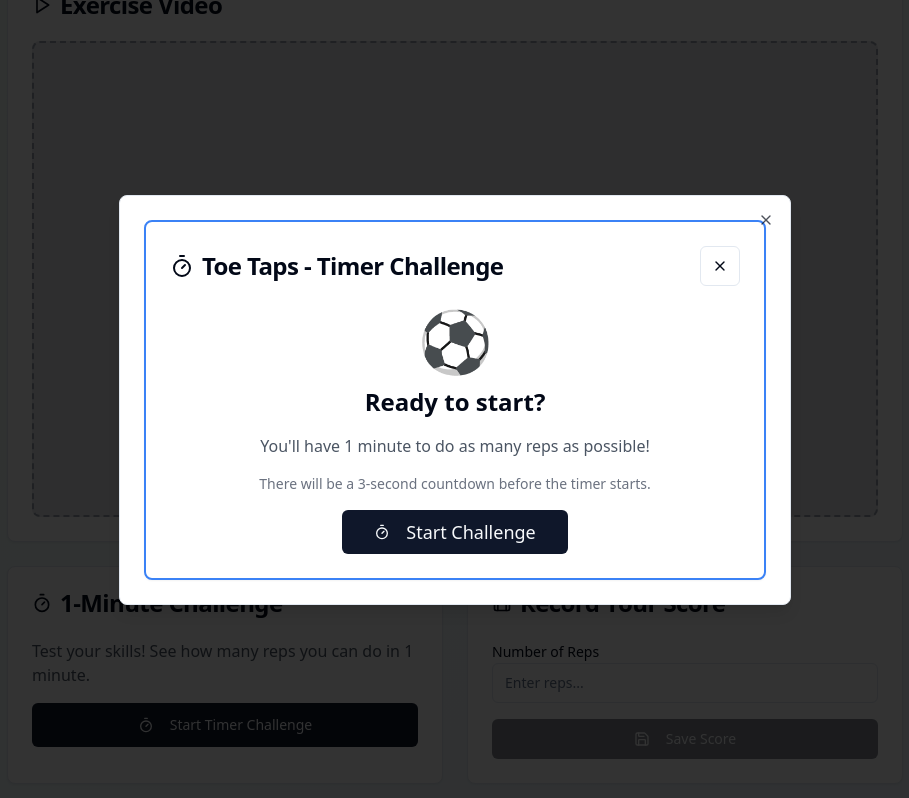
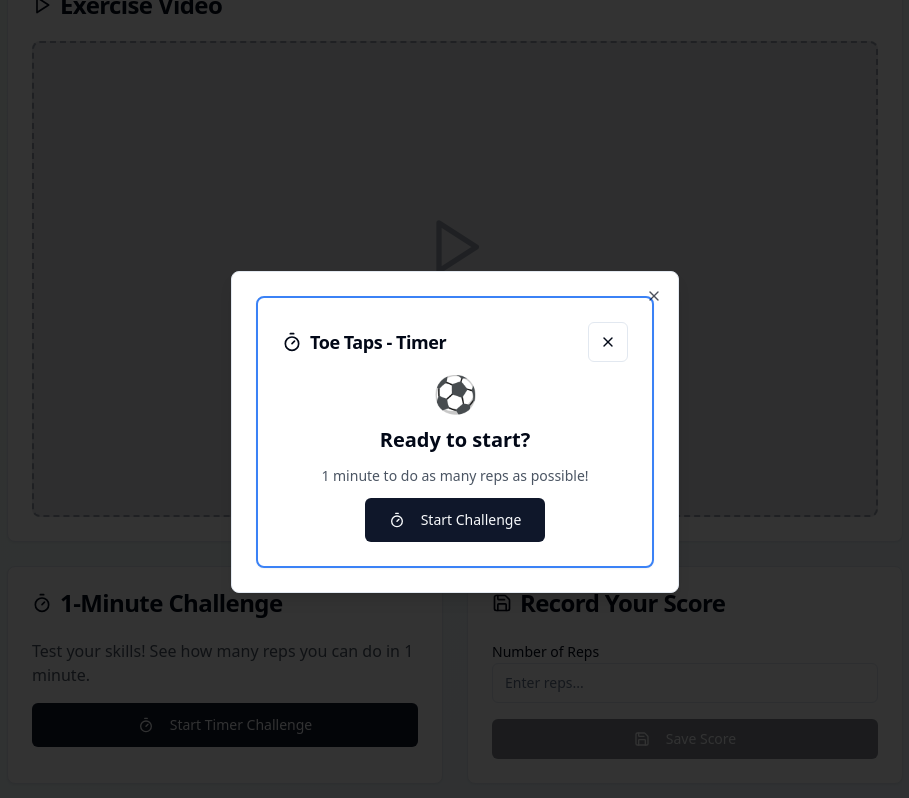
Before and after one commit to debo21672-afk/football-drills, a React (Vite) app: page /exercise/1-1 in a window 1280 px wide. Both pictures are taken after a click on the button "Start Timer Challenge". Shown: the part 132-930 px from the top of the page, without its empty margins (185-1094 px from the left). Built offline with nearby package versions, Linux system fonts and the light colour scheme.

Commit message:
Fix: Show video during timer
Modify TimerComponent to display the video on the Exercise page while the timer is active.

```diff
--- a/src/components/TimerComponent.tsx
+++ b/src/components/TimerComponent.tsx
@@ -120,66 +120,63 @@ export const TimerComponent = ({ onComplete, onCancel, exerciseName }: TimerComp
   };
 
   return (
-    <div className="space-y-6">
+    <div className="space-y-4">
       <Card className="border-2 border-blue-500">
-        <CardHeader>
+        <CardHeader className="pb-3">
           <div className="flex justify-between items-center">
-            <CardTitle className="flex items-center gap-2">
-              <Timer className="w-6 h-6" />
-              {exerciseName} - Timer Challenge
+            <CardTitle className="flex items-center gap-2 text-lg">
+              <Timer className="w-5 h-5" />
+              {exerciseName} - Timer
             </CardTitle>
             <Button variant="outline" size="icon" onClick={onCancel}>
               <X className="w-4 h-4" />
             </Button>
           </div>
         </CardHeader>
-        <CardContent className="space-y-6">
+        <CardContent className="space-y-4">
           {phase === 'ready' && (
-            <div className="text-center space-y-4">
-              <div className="text-6xl">⚽</div>
-              <h2 className="text-2xl font-bold">Ready to start?</h2>
-              <p className="text-gray-600">You'll have 1 minute to do as many reps as possible!</p>
-              <p className="text-sm text-gray-500">
-                There will be a 3-second countdown before the timer starts.
-              </p>
-              <Button size="lg" onClick={startTimer} className="text-lg px-8 py-3">
-                <Timer className="w-5 h-5 mr-2" />
+            <div className="text-center space-y-3">
+              <div className="text-4xl">⚽</div>
+              <h2 className="text-xl font-bold">Ready to start?</h2>
+              <p className="text-gray-600 text-sm">1 minute to do as many reps as possible!</p>
+              <Button size="lg" onClick={startTimer} className="px-6 py-2">
+                <Timer className="w-4 h-4 mr-2" />
                 Start Challenge
               </Button>
             </div>
           )}
 
           {phase === 'countdown' && (
-            <div className="text-center space-y-4">
-              <div className="text-8xl font-bold text-blue-600 animate-pulse">
+            <div className="text-center space-y-3">
+              <div className="text-6xl font-bold text-blue-600 animate-pulse">
                 {countdown}
               </div>
-              <h2 className="text-xl font-semibold">Get Ready!</h2>
+              <h2 className="text-lg font-semibold">Get Ready!</h2>
             </div>
           )}
 
           {phase === 'active' && (
-            <div className="space-y-6">
+            <div className="space-y-4">
               <div className="text-center">
-                <div className={`text-6xl font-bold ${timeLeft <= 10 ? 'text-red-500 animate-pulse' : 'text-blue-600'}`}>
+                <div className={`text-4xl font-bold ${timeLeft <= 10 ? 'text-red-500 animate-pulse' : 'text-blue-600'}`}>
                   {formatTime(timeLeft)}
                 </div>
-                <p className="text-lg text-gray-600">Time Remaining</p>
+                <p className="text-sm text-gray-600">Time Remaining</p>
               </div>
-              <div className="text-center space-y-4 text-base italic text-gray-500">
+              <div className="text-center text-sm italic text-gray-500">
                 Enter your score after the timer ends!
               </div>
             </div>
           )}
 
           {phase === 'finished' && (
-            <div className="text-center space-y-4">
-              <div className="text-6xl">🎉</div>
-              <h2 className="text-2xl font-bold">Time's Up!</h2>
+            <div className="text-center space-y-3">
+              <div className="text-4xl">🎉</div>
+              <h2 className="text-xl font-bold">Time's Up!</h2>
               {!scoreSubmitted ? (
-                <form onSubmit={handleScoreSubmit} className="max-w-xs mx-auto space-y-4">
-                  <div className="bg-blue-50 rounded-lg p-4">
-                    <Label htmlFor="score-input" className="block mb-2 text-lg text-gray-700">Enter your score</Label>
+                <form onSubmit={handleScoreSubmit} className="max-w-xs mx-auto space-y-3">
+                  <div className="bg-blue-50 rounded-lg p-3">
+                    <Label htmlFor="score-input" className="block mb-2 text-sm text-gray-700">Enter your score</Label>
                     <Input
                       id="score-input"
                       type="number"
@@ -188,7 +185,7 @@ export const TimerComponent = ({ onComplete, onCancel, exerciseName }: TimerComp
                       inputMode="numeric"
                       value={manualScore}
                       onChange={handleScoreInput}
-                      className="w-full text-center text-xl"
+                      className="w-full text-center text-lg"
                       autoFocus
                       disabled={scoreSubmitted}
                     />
@@ -199,12 +196,12 @@ export const TimerComponent = ({ onComplete, onCancel, exerciseName }: TimerComp
                 </form>
               ) : (
                 <div>
-                  <div className="bg-blue-50 rounded-lg p-4 mb-4">
-                    <p className="text-lg text-gray-600">You entered</p>
-                    <div className="text-4xl font-bold text-blue-600">{manualScore}</div>
-                    <p className="text-lg text-gray-600">reps!</p>
+                  <div className="bg-blue-50 rounded-lg p-3 mb-3">
+                    <p className="text-sm text-gray-600">You entered</p>
+                    <div className="text-2xl font-bold text-blue-600">{manualScore}</div>
+                    <p className="text-sm text-gray-600">reps!</p>
                   </div>
-                  <p className="text-gray-500 text-sm italic">Your score was saved.</p>
+                  <p className="text-gray-500 text-xs italic">Your score was saved.</p>
                 </div>
               )}
             </div>
--- a/src/pages/Exercise.tsx
+++ b/src/pages/Exercise.tsx
@@ -242,7 +242,7 @@ const Exercise = () => {
 
         {/* Timer Modal */}
         <Dialog open={isTestMode} onOpenChange={setIsTestMode}>
-          <DialogContent className="max-w-2xl max-h-[90vh] overflow-y-auto">
+          <DialogContent className="max-w-md w-full mx-auto mt-8 mb-auto max-h-[60vh] overflow-y-auto">
             <TimerComponent
               onComplete={handleTimerComplete}
               onCancel={() => setIsTestMode(false)}
```
